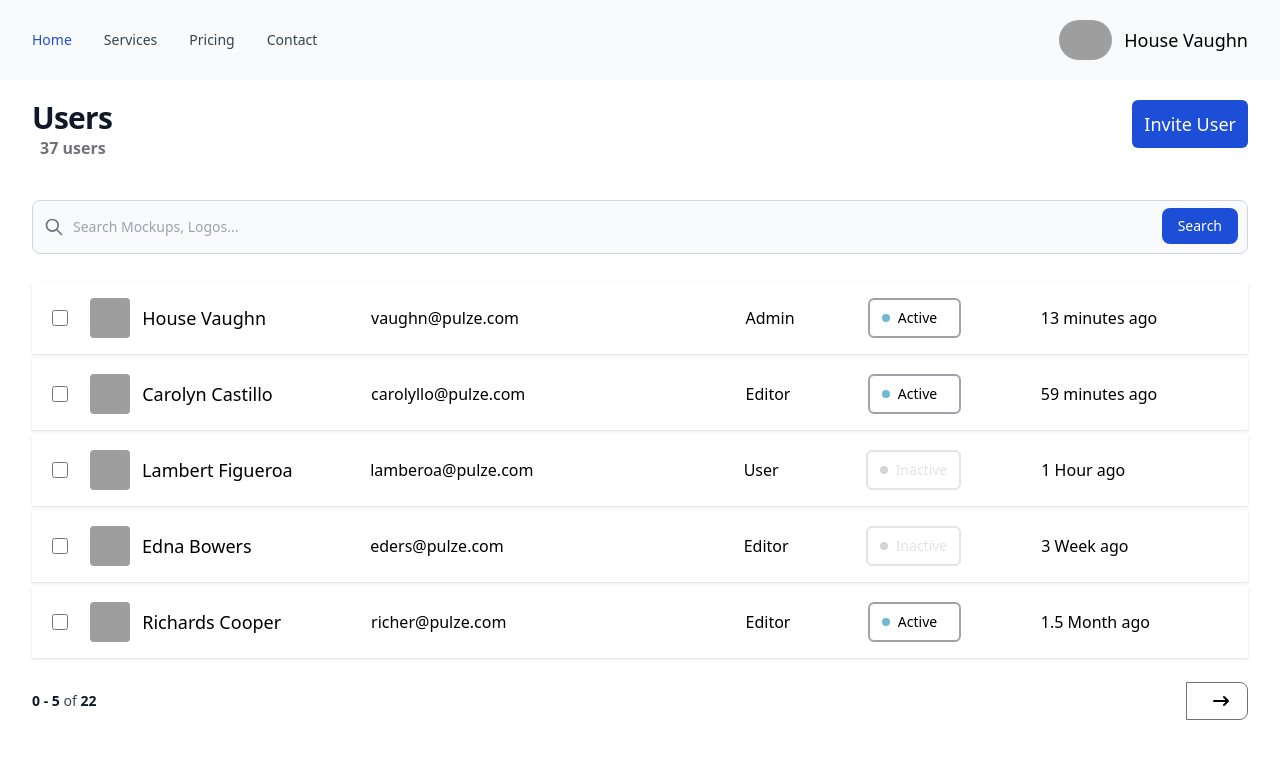
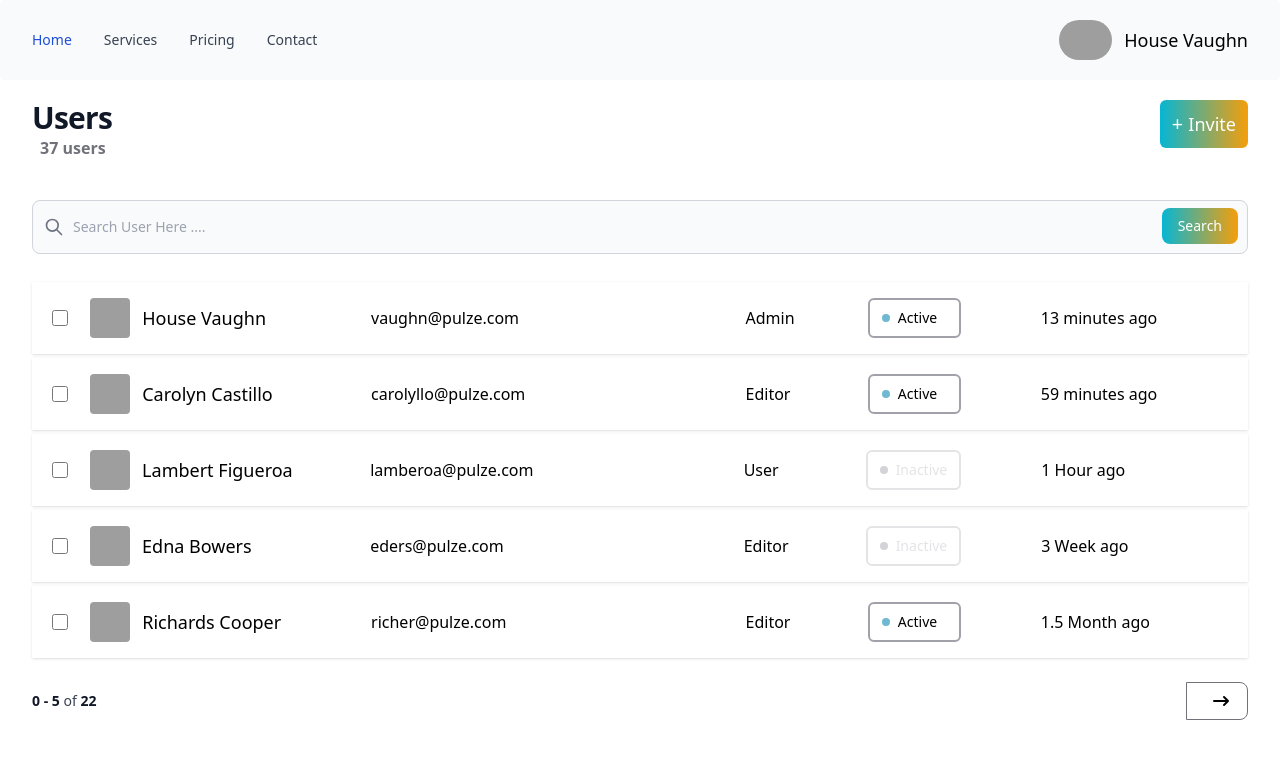
Before and after one commit to Shihab2022/user_dashboard, a React (Create React App) app: page / in a window 1280 px wide. Shown: the top 758 px of the page. Built offline with nearby package versions, Linux system fonts and the light colour scheme; grey boxes are pictures that could not be loaded.

Commit message:
change color in button

```diff
--- a/src/Pages/Dashboard.js
+++ b/src/Pages/Dashboard.js
@@ -11,7 +11,7 @@ const Dashboard = () => {
      <h1 className="text-3xl font-bold tracking-tight text-gray-900">Users</h1>
      <p className='text-zinc-500 font-semibold ml-2'>37 users</p>
      </div>
-            <button className='bg-blue-700 px-3 py-1 h-12 text-lg text-white rounded-md'> Invite User</button>
+            <button className='bg-gradient-to-r from-cyan-500 to-amber-500 px-3 py-1 h-12 text-lg text-white rounded-md'> <span className='text-xl '> + </span> Invite </button>
           </div>
         </header>
         <form className='max-w-7xl mx-auto lg:px-8 sm:px-6 px-4 mt-5'>
@@ -20,8 +20,8 @@ const Dashboard = () => {
         <div className="flex absolute inset-y-0 left-0 items-center pl-3 pointer-events-none">
             <svg aria-hidden="true" className="w-5 h-5 text-gray-500 dark:text-gray-400" fill="none" stroke="currentColor" viewBox="0 0 24 24" xmlns="http://www.w3.org/2000/svg"><path stroke-linecap="round" stroke-linejoin="round" stroke-width="2" d="M21 21l-6-6m2-5a7 7 0 11-14 0 7 7 0 0114 0z"></path></svg>
         </div>
-        <input type="search" id="default-search" className="block p-4 pl-10 w-full text-sm text-gray-900 bg-gray-50 rounded-lg border border-gray-300 focus:ring-blue-500 focus:border-blue-500 dark:bg-gray-700 dark:border-gray-600 dark:placeholder-gray-400 dark:text-white dark:focus:ring-blue-500 dark:focus:border-blue-500" placeholder="Search Mockups, Logos..." required/>
-        <button type="submit" className="text-white absolute right-2.5 bottom-2.5 bg-blue-700 hover:bg-blue-800 focus:ring-4 focus:outline-none focus:ring-blue-300 font-medium rounded-lg text-sm px-4 py-2 dark:bg-blue-600 dark:hover:bg-blue-700 dark:focus:ring-blue-800">Search</button>
+        <input type="search" id="default-search" className="block p-4 pl-10 w-full text-sm text-gray-900 bg-gray-50 rounded-lg border border-gray-300 focus:ring-blue-500 focus:border-blue-500 dark:bg-gray-700 dark:border-gray-600 dark:placeholder-gray-400 dark:text-white dark:focus:ring-blue-500 dark:focus:border-blue-500" placeholder="Search User Here ...." required/>
+        <button type="submit" className="text-white absolute right-2.5 bottom-2.5 font-medium rounded-lg text-sm px-4 py-2  bg-gradient-to-r from-cyan-500 to-amber-500">Search</button>
     </div>
 </form>
   <Main/>
```
